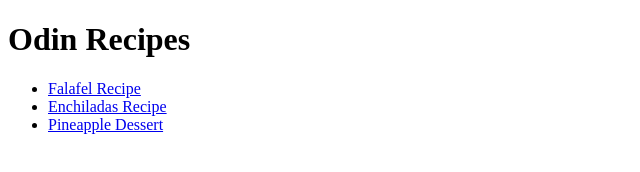
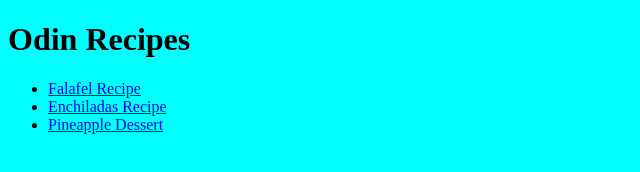
Before and after one commit to d1Rocky/odin-recipes, a plain HTML site: page index.html in a window 1280 px wide. Shown: the whole page, without its empty margins (0-640 px from the left). Drawn offline with Linux system fonts and the light colour scheme.

Commit message:
Connected all html files to css file

```diff
--- a/index.html
+++ b/index.html
@@ -9,7 +9,7 @@
     <link rel="stylesheet" href="styles.css">
 </head>
 
-<body>
+<body id="main-page">
 
     <h1>Odin Recipes</h1>
 
--- a/styles.css
+++ b/styles.css
@@ -1,3 +1,13 @@
-#page-about h1 {
+/* this is for main page - index.html */
+
+#main-page li:hover {
     color: red;
 }
+
+#main-page {
+    background-color: aqua;
+}
+
+/* end of main page */
+
+/* falafel page */
```
